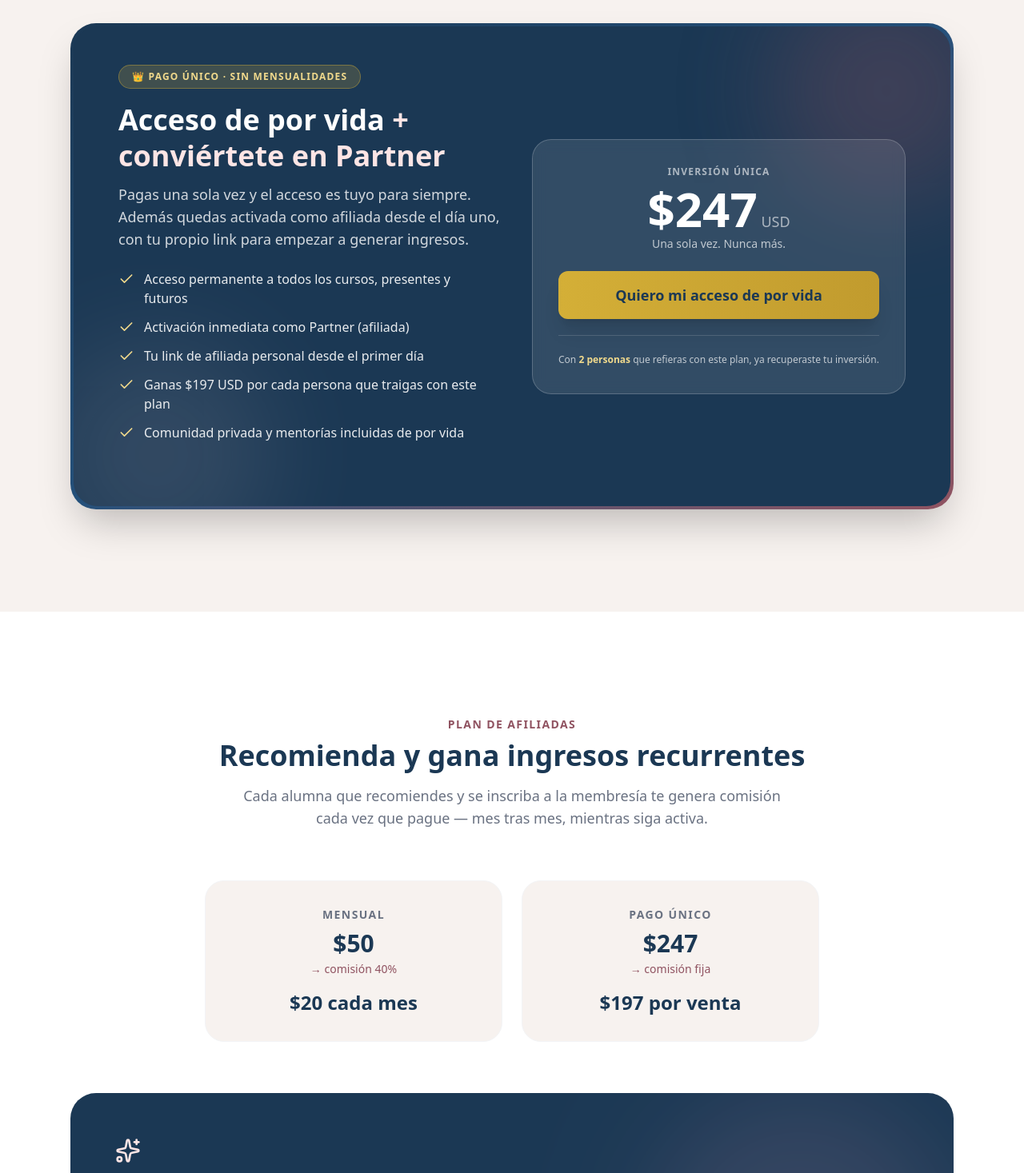
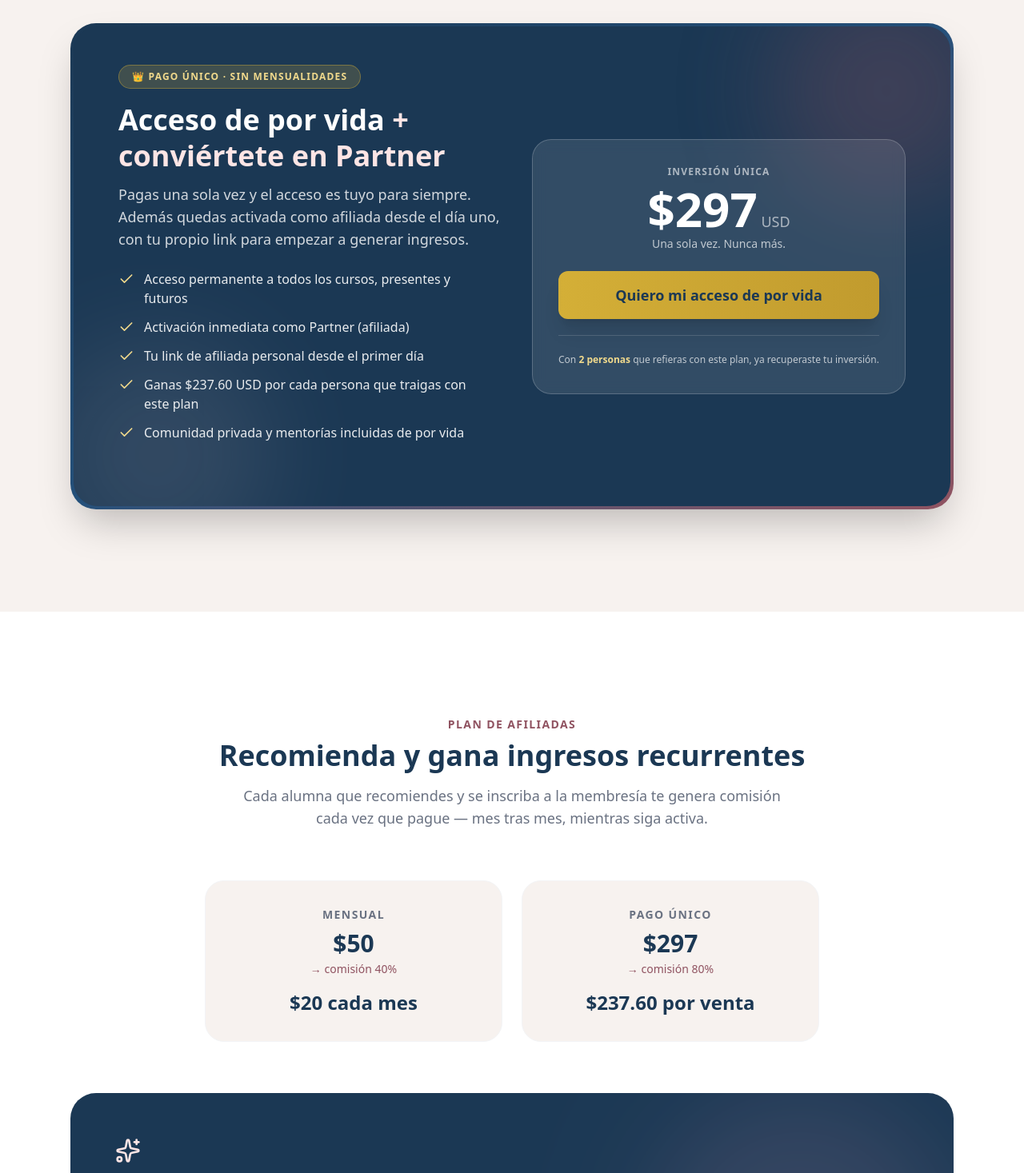
Before and after one commit to alexpase322/DarlisCursosFrontend, a React (Vite) app: page / in a window 1280 px wide. Shown: the part 7646-9113 px from the top of the page at 80% size. Built offline with nearby package versions, Linux system fonts and the light colour scheme; no server answers.

Commit message:
Actualiza el precio del vitalicio a \$297 en landing y panel

```diff
--- a/src/pages/HomePage.jsx
+++ b/src/pages/HomePage.jsx
@@ -135,7 +135,7 @@ const HomePage = () => {
   // Prioridad: config del servidor (runtime) → variable de build → valor fijo.
   const PLAN_IDS = {
     MONTHLY: priceConfig.monthly || "price_1SnZK0DP5qCZDXVtTwJzTKDX",
-    // Pago único $247 (acceso de por vida + activación como Partner).
+    // Pago único $297 (acceso de por vida + activación como Partner).
     LIFETIME: priceConfig.lifetime || import.meta.env.VITE_STRIPE_PRICE_LIFETIME || ""
   };
 
@@ -655,7 +655,7 @@ const HomePage = () => {
                                     "Acceso permanente a todos los cursos, presentes y futuros",
                                     "Activación inmediata como Partner (afiliada)",
                                     "Tu link de afiliada personal desde el primer día",
-                                    "Ganas $197 USD por cada persona que traigas con este plan",
+                                    "Ganas $237.60 USD por cada persona que traigas con este plan",
                                     "Comunidad privada y mentorías incluidas de por vida"
                                 ].map((f, i) => (
                                     <li key={i} className="flex gap-3 text-sm md:text-base text-white/90">
@@ -669,7 +669,7 @@ const HomePage = () => {
                         <div className="w-full lg:w-auto lg:min-w-[300px] bg-white/10 backdrop-blur border border-white/20 rounded-3xl p-8 text-center">
                             <p className="text-xs uppercase tracking-widest text-white/60 font-bold mb-2">Inversión única</p>
                             <div className="mb-1">
-                                <span className="text-6xl font-extrabold">$247</span>
+                                <span className="text-6xl font-extrabold">$297</span>
                                 <span className="text-white/60 text-lg"> USD</span>
                             </div>
                             <p className="text-sm text-white/70 mb-6">Una sola vez. Nunca más.</p>
@@ -710,7 +710,7 @@ const HomePage = () => {
           <div className="grid md:grid-cols-2 gap-6 mb-16 max-w-3xl mx-auto">
             {[
               { plan: "Mensual", price: "$50", pct: "40%", win: "$20 cada mes" },
-              { plan: "Pago único", price: "$247", pct: "fija", win: "$197 por venta" }
+              { plan: "Pago único", price: "$297", pct: "80%", win: "$237.60 por venta" }
             ].map((c, i) => (
               <motion.div
                 key={i}
--- a/src/pages/admin/SubscriptionsPanel.jsx
+++ b/src/pages/admin/SubscriptionsPanel.jsx
@@ -299,7 +299,7 @@ const SubscriptionsPanel = () => {
   );
 };
 
-const PLAN_DEFAULTS = { monthly: 50, quarterly: 120, yearly: 397, lifetime: 247 };
+const PLAN_DEFAULTS = { monthly: 50, quarterly: 120, yearly: 397, lifetime: 297 };
 
 const ManualPaymentModal = ({ user, onClose, onSaved }) => {
   const today = new Date().toISOString().slice(0, 10);
@@ -369,7 +369,7 @@ const ManualPaymentModal = ({ user, onClose, onSaved }) => {
               className="w-full px-3 py-2 border border-gray-200 rounded-lg"
             >
               <option value="monthly">Mensual ($50)</option>
-              <option value="lifetime">Pago único / de por vida ($247)</option>
+              <option value="lifetime">Pago único / de por vida ($297)</option>
               <option value="quarterly">Trimestral ($120) · legacy</option>
               <option value="yearly">Anual ($397) · legacy</option>
             </select>
```
